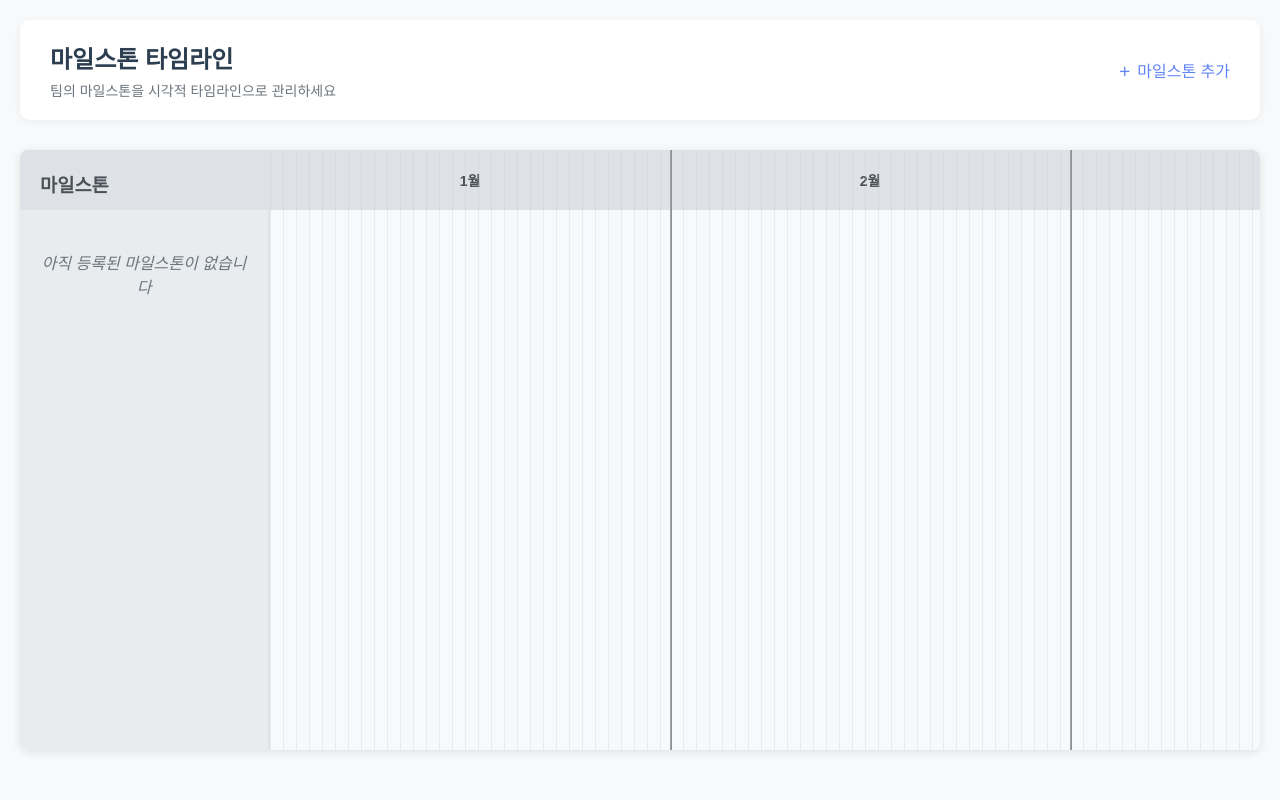
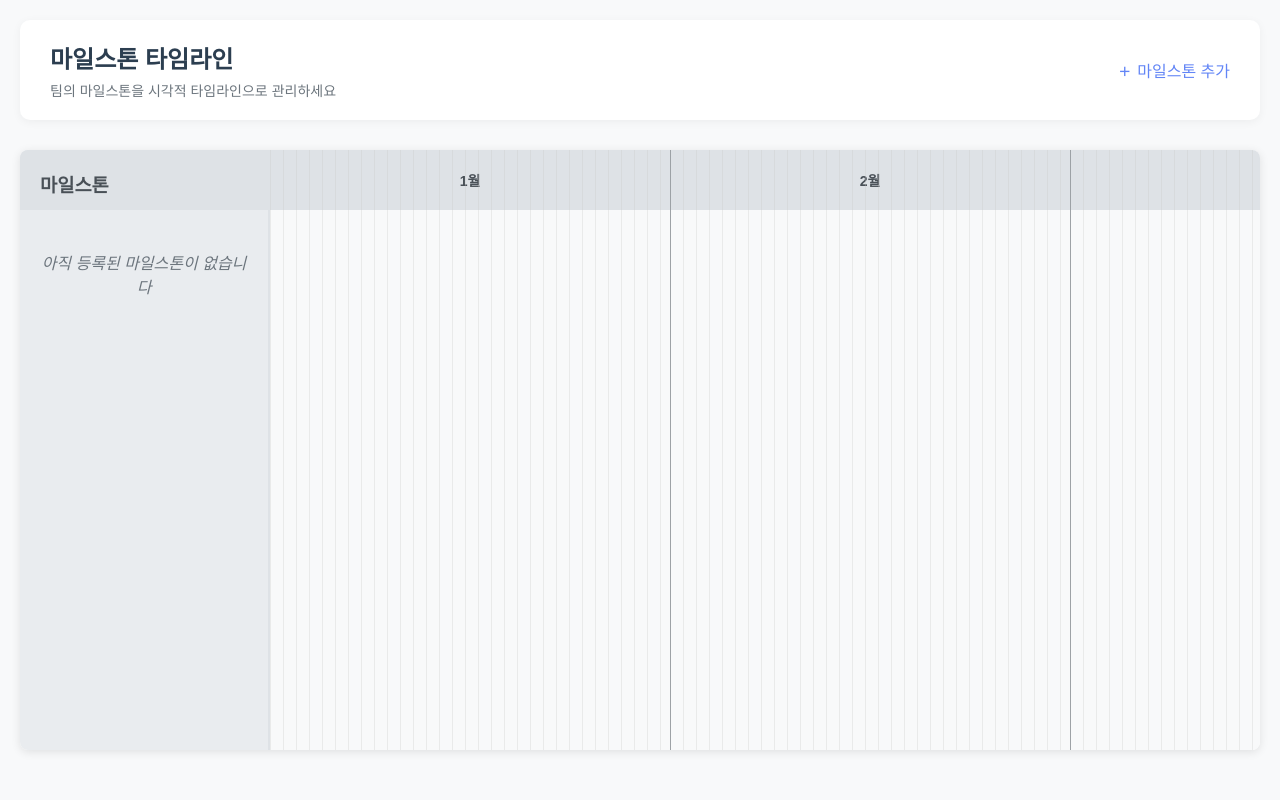
Before and after one commit to TlesMes/TeamMoa-Refactor, a Django app: template teams/templates/teams/team_milestone_timeline.html in a window 1280 px wide. Shown: the part 65-865 px from the top of the page. Run offline with Django 4.2, Linux system fonts and the light colour scheme; the template is opened without the code that fills it, so the values that code supplies are empty; some libraries are stand-ins or nearby versions; some web fonts are replaced.

Commit message:
타임라인 최소 크기 축소

```diff
--- a/static/css/pages/teams.css
+++ b/static/css/pages/teams.css
@@ -341,13 +341,14 @@
   border-radius: 6px;
   background: rgba(255,255,255,0.9);
   box-shadow: 0 2px 5px rgba(0,0,0,0.2);
-  padding: 5px 15px;
+  padding: 5px 3px;
   font-size: 12px;
   color: #333;
   border: 2px solid #007bff;
   display: flex;
   flex-direction: column;
   justify-content: center;
+  box-sizing: border-box;
 }
 
 .milestone-bar:hover {
@@ -361,7 +362,7 @@
   position: absolute;
   top: 0;
   bottom: 0;
-  width: 2px;
+  width: 1px;
   background: #8c9399;
   display: flex;
   align-items: center;
--- a/teams/templates/teams/team_milestone_timeline.html
+++ b/teams/templates/teams/team_milestone_timeline.html
@@ -169,7 +169,7 @@ document.addEventListener('DOMContentLoaded', function() {
 
         const startPos = (startMonth * 400) + ((startDay - 1) * 13); // startDay-1로 수정
         const endPos = (endMonth * 400) + (endDay * 13); // endDay는 그대로 (끝나는 날까지 포함)
-        const width = Math.max(endPos - startPos, 13); // 최소 1일(13px)
+        const width = endPos - startPos
 
         // 마일스톤 바 위치 설정
         milestoneBar.style.position = 'absolute';
```
